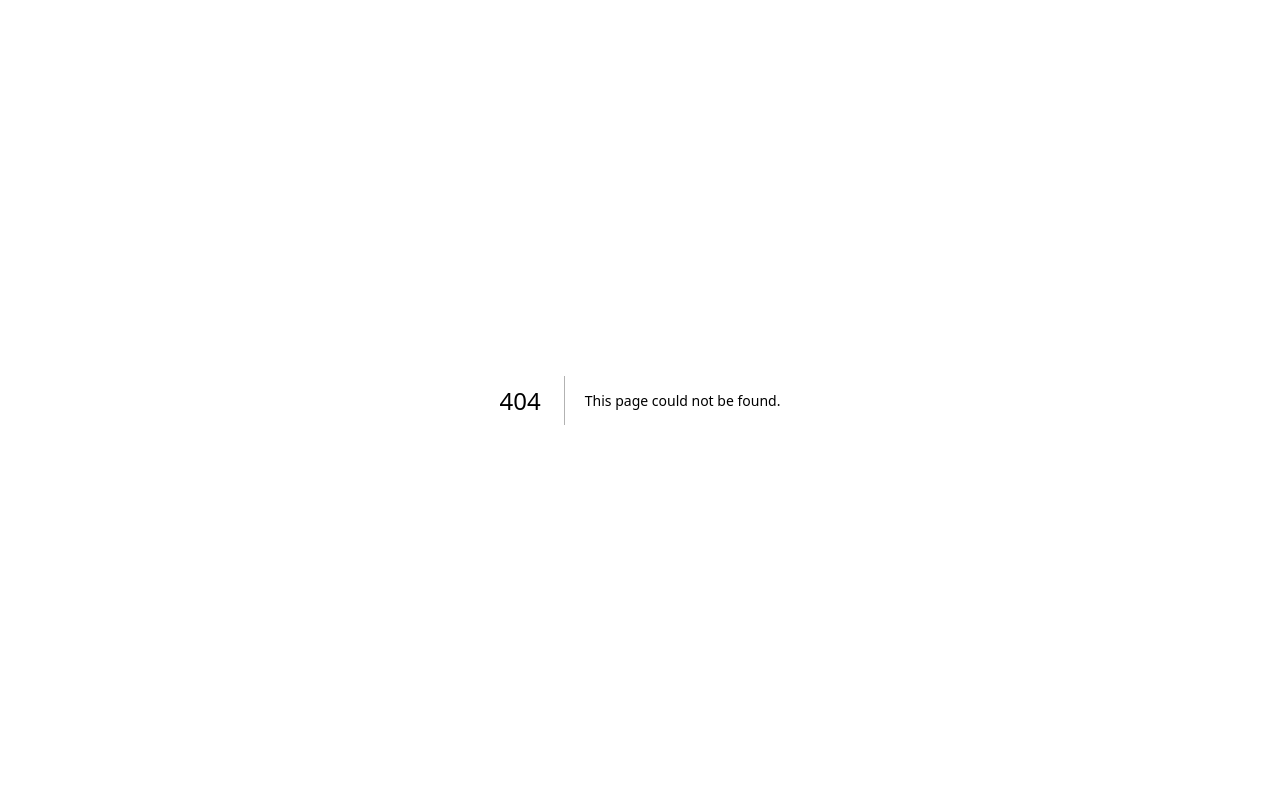
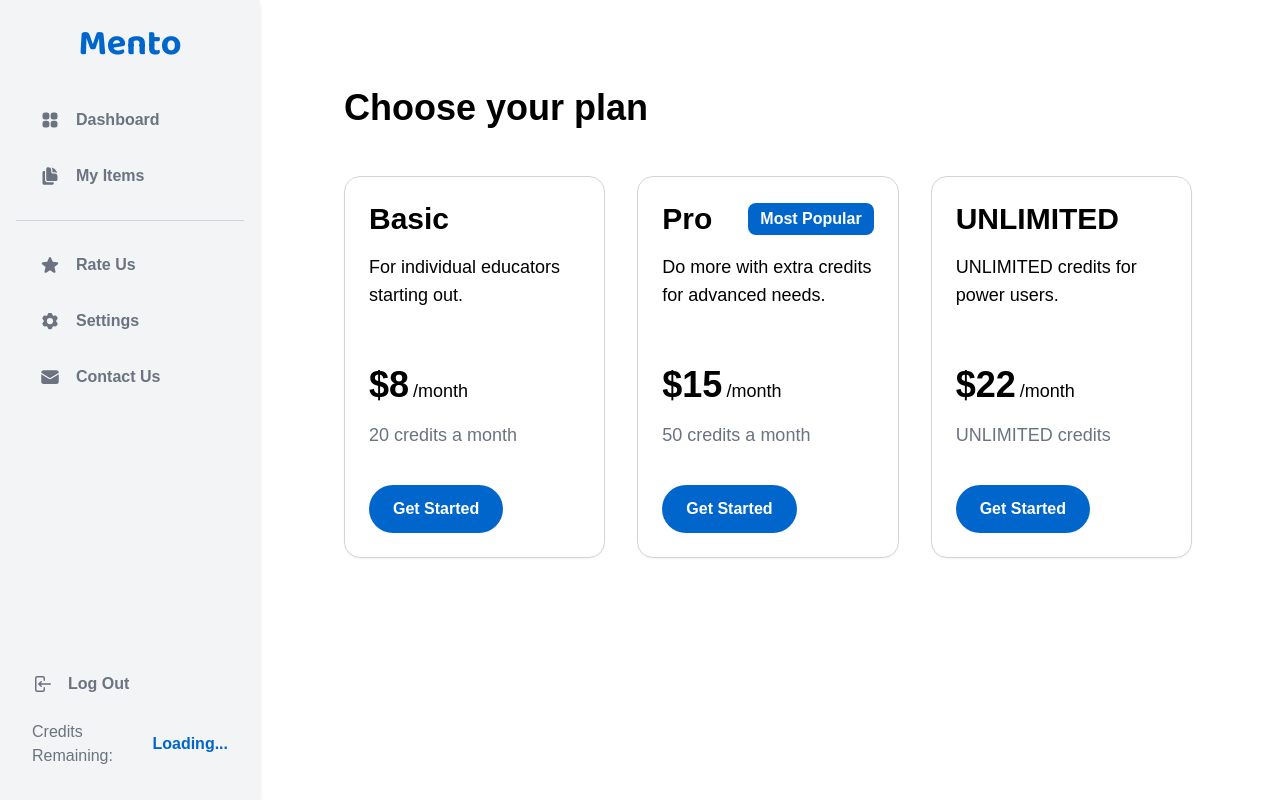
Before and after one commit to jsanch387/mento-app, a Next.js app: page /dashboard/upgrade in a window 1280 px wide. Before the commit this address had no page. Built offline with nearby package versions, Linux system fonts and the light colour scheme; no server answers.

Commit message:
upgrade plan checkout

```diff
--- /dev/null
+++ b/app/dashboard/upgrade/page.tsx
@@ -0,0 +1,28 @@
+"use client"; // Convert Upgrade to a Client Component
+
+import PricingCards from "@/app/features/landing/components/PricingCards";
+import { createCheckoutSession } from "@/app/features/stripe/api/create-checkout-session";
+
+export default function Upgrade() {
+  const handleUpgrade = async (priceId: string) => {
+    try {
+      const checkoutUrl = await createCheckoutSession(priceId);
+      window.location.href = checkoutUrl; // Redirect to Stripe Checkout page
+    } catch (error) {
+      if (error instanceof Error) {
+        console.error("Error upgrading:", error.message);
+      } else {
+        console.error("An unexpected error occurred:", error);
+      }
+    }
+  };
+
+  return (
+    <div className="min-h-screen flex justify-center p-10">
+      <div className="max-w-5xl w-full">
+        <h1 className="text-4xl font-bold text-left ">Choose your plan</h1>
+        <PricingCards cardVariant="outline" onButtonClick={handleUpgrade} />
+      </div>
+    </div>
+  );
+}
--- a/app/features/landing/components/PricingCards.tsx
+++ b/app/features/landing/components/PricingCards.tsx
@@ -1,3 +1,6 @@
+"use client";
+
+import PropTypes from "prop-types";
 import Button from "@/app/shared/components/Button";
 import Card from "@/app/shared/components/Card";
 
@@ -6,28 +9,39 @@ const pricingTiers = [
     tier: "Basic",
     description: "For individual educators starting out.",
     price: "$8",
-    credits: "30 credits a month",
+    credits: "20 credits a month",
+    pricingId: "price_1QbUv4CuDoiqLeJmdmUz8HgV",
   },
   {
     tier: "Pro",
-    description: "Extra credits for advanced needs.",
-    price: "$14",
-    credits: "100 credits a month",
-    badge: "Most Popular", // Add a badge field for Pro
+    description: "Do more with extra credits for advanced needs.",
+    price: "$15",
+    credits: "50 credits a month",
+    badge: "Most Popular",
+    pricingId: "price_1QbUwKCuDoiqLeJm4RkK6lTu",
   },
   {
     tier: "UNLIMITED",
     description: "UNLIMITED credits for power users.",
     price: "$22",
     credits: "UNLIMITED credits",
+    pricingId: "price_1QbUzkCuDoiqLeJmfEpaPWsq",
   },
 ];
 
-export default function PricingCards() {
+interface PricingCardsProps {
+  cardVariant?: "frosted" | "solid" | "outline";
+  onButtonClick?: (priceId: string) => void;
+}
+
+export default function PricingCards({
+  cardVariant,
+  onButtonClick,
+}: PricingCardsProps) {
   return (
     <div className="grid grid-cols-1 sm:grid-cols-2 lg:grid-cols-3 gap-8 mt-12">
       {pricingTiers.map((plan, index) => (
-        <Card variant="frosted" key={index}>
+        <Card variant={cardVariant} key={index}>
           <div className="flex flex-col items-start space-y-4">
             {/* Plan Tier and Badge */}
             <div className="flex items-center justify-between w-full">
@@ -46,12 +60,23 @@ export default function PricingCards() {
               <span className="text-lg ml-1 font-medium">/month</span>
             </p>
             {/* Credits */}
-            <p className="text-text-secondary  text-lg pb-5 ">{plan.credits}</p>
+            <p className="text-text-secondary text-lg pb-5">{plan.credits}</p>
             {/* Button */}
-            <Button label="Get Started" variant="primary" />
+            <Button
+              label="Get Started"
+              variant="primary"
+              onClick={() =>
+                onButtonClick && plan.pricingId && onButtonClick(plan.pricingId)
+              }
+            />
           </div>
         </Card>
       ))}
     </div>
   );
 }
+
+PricingCards.propTypes = {
+  cardVariant: PropTypes.oneOf(["solid", "outline", "frosted"]),
+  onButtonClick: PropTypes.func,
+};
--- a/app/features/landing/sections/PricingSection.tsx
+++ b/app/features/landing/sections/PricingSection.tsx
@@ -7,7 +7,7 @@ export default function PricingSection() {
         <h2 className="text-3xl sm:text-4xl font-bold  text-center mb-12">
           Plans That Work For You
         </h2>
-        <PricingCards />
+        <PricingCards cardVariant="frosted" />
       </div>
     </section>
   );
--- a/app/features/settings/components/UpgradeCard.tsx
+++ b/app/features/settings/components/UpgradeCard.tsx
@@ -3,8 +3,16 @@
 import Button from "@/app/shared/components/Button";
 import Card from "@/app/shared/components/Card";
 import React from "react";
+import { useRouter } from "next/navigation";
 
 const UpgradeCard = () => {
+  const router = useRouter();
+
+  const handleUpgradeClick = () => {
+    //take to upgrade page
+    router.push("/dashboard/upgrade");
+  };
+
   return (
     <Card className="w-full max-w-3xl">
       {/* Crown Icon and Title */}
@@ -21,7 +29,7 @@ const UpgradeCard = () => {
       </p>
 
       {/* Upgrade Button */}
-      <Button label="Upgrade" size="large" />
+      <Button label="Upgrade" size="large" onClick={handleUpgradeClick} />
     </Card>
   );
 };
--- a/app/features/settings/components/UserInfo.tsx
+++ b/app/features/settings/components/UserInfo.tsx
@@ -44,6 +44,7 @@ const UserInfo = ({
       <form className="space-y-6" onSubmit={handleSubmit}>
         <div className="flex flex-col sm:flex-row gap-4">
           <Input
+            label="First Name"
             id="firstName"
             name="firstName"
             type="text"
@@ -54,6 +55,7 @@ const UserInfo = ({
             className="flex-1"
           />
           <Input
+            label="Last Name"
             id="lastName"
             name="lastName"
             type="text"
--- a/app/features/settings/components/api/user-api.ts
+++ b/app/features/settings/components/api/user-api.ts
@@ -1,5 +1,4 @@
 import apiClient from "@/app/lib/utils/api/apiClient";
-import { createServerApiClient } from "@/app/lib/utils/api/serverApiClient";
 
 /**
  * Updates the user's profile information.
--- /dev/null
+++ b/app/features/stripe/api/create-checkout-session.ts
@@ -0,0 +1,27 @@
+import apiClient from "@/app/lib/utils/api/apiClient";
+
+/**
+ * Creates a Stripe Checkout session.
+ *
+ * @param priceId - The ID of the Stripe price for the subscription.
+ * @returns A Promise resolving with the Checkout session URL.
+ */
+export const createCheckoutSession = async (
+  priceId: string
+): Promise<string> => {
+  try {
+    const response = await apiClient.post("/stripe/create-checkout-session", {
+      priceId,
+    });
+
+    return response.data.url; // URL for Stripe Checkout session
+  } catch (error: any) {
+    console.error(
+      "Error creating checkout session:",
+      error.response?.data || error.message
+    );
+    throw new Error(
+      error.response?.data?.message || "Failed to create checkout session"
+    );
+  }
+};
--- a/app/shared/components/Card.tsx
+++ b/app/shared/components/Card.tsx
@@ -19,7 +19,7 @@ export default function Card({
   const variantStyles = {
     outline: "bg-white border border-gray-300 shadow-sm",
     solid: "bg-white border-none shadow-md",
-    frosted: "backdrop-blur-xs bg-white/50 border-white/20 shadow-lg",
+    frosted: "backdrop-blur-sm bg-white/70",
   };
 
   return (
--- a/package.json
+++ b/package.json
@@ -10,6 +10,7 @@
   },
   "dependencies": {
     "@heroicons/react": "^2.2.0",
+    "@stripe/stripe-js": "^5.4.0",
     "@supabase/auth-helpers-react": "^0.5.0",
     "@supabase/ssr": "^0.5.2",
     "@tailwindcss/line-clamp": "^0.4.4",
@@ -17,6 +18,7 @@
     "next": "15.0.3",
     "react": "^18.3.1",
     "react-dom": "^18.3.1",
+    "stripe": "^17.5.0",
     "zustand": "^5.0.2"
   },
   "devDependencies": {
```
Also changed, not shown: 2 other files (tests, documents, lock files or other folders).
